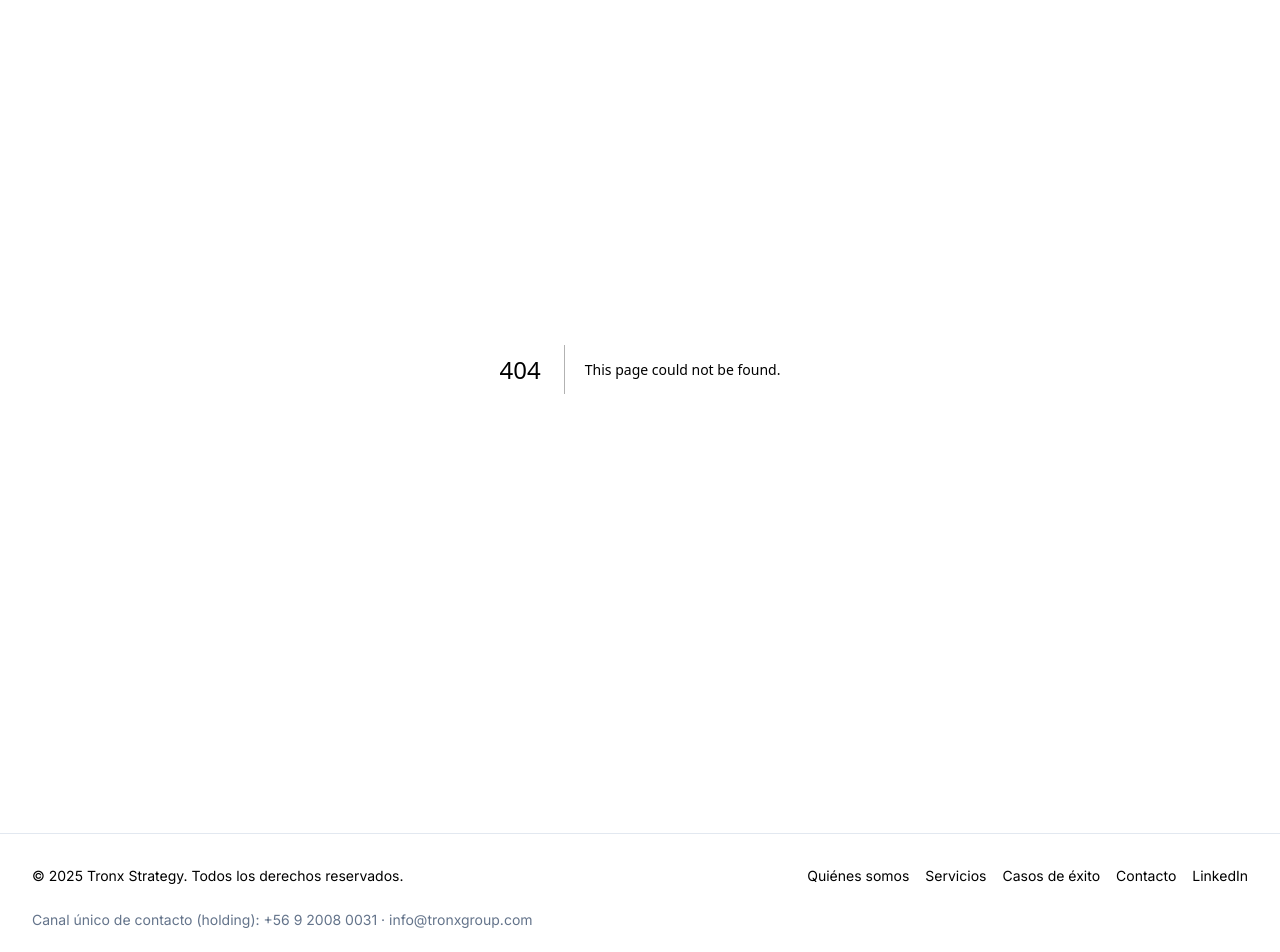
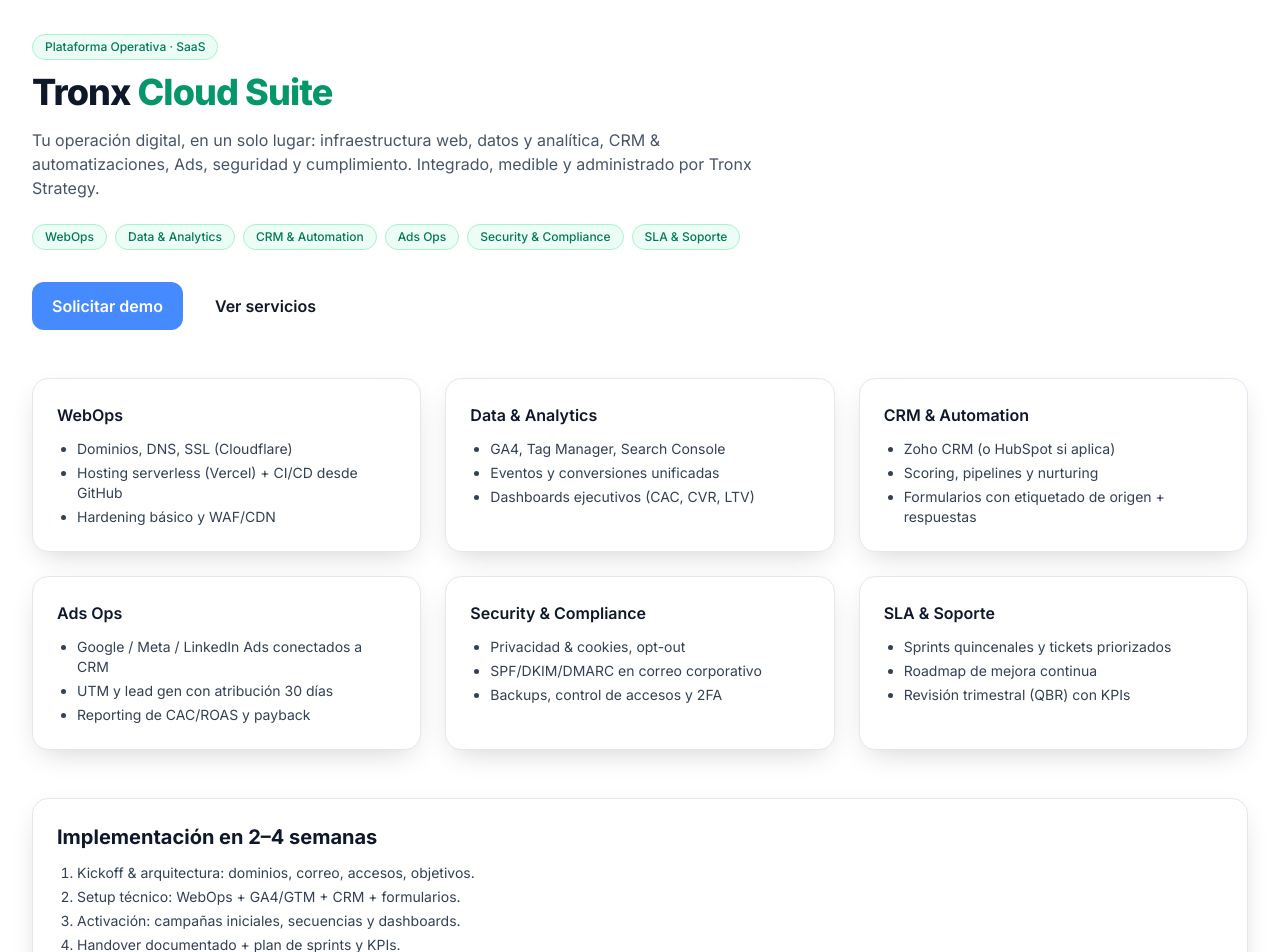
Before and after one commit to TronxGroup/Tronx-Strategy, a Next.js app: page /tronx-cloud in a window 1280 px wide. Before the commit this address had no page. Shown: the part 100-1052 px from the top of the page. Built offline with nearby package versions, Linux system fonts and the light colour scheme.

Commit message:
Create page.tsx

```diff
--- /dev/null
+++ b/app/tronx-cloud/page.tsx
@@ -0,0 +1,186 @@
+import Section from "@/components/Section";
+
+export const metadata = {
+  title: "Tronx Cloud Suite – Tronx Strategy",
+  description:
+    "Plataforma unificada para operar tu embudo digital: WebOps, Data & Analytics, CRM & Automation, Ads Ops y Security/Compliance.",
+};
+
+function Card({
+  title,
+  children,
+}: {
+  title: string;
+  children: React.ReactNode;
+}) {
+  return (
+    <div className="card p-6 border border-slate-200 shadow-sm rounded-2xl bg-white">
+      <h3 className="text-base font-semibold text-slate-900">{title}</h3>
+      <div className="mt-3 text-sm text-slate-700">{children}</div>
+    </div>
+  );
+}
+
+function Pill({ children }: { children: React.ReactNode }) {
+  return (
+    <span className="inline-flex items-center rounded-full bg-emerald-50 text-emerald-700 border border-emerald-200 px-3 py-1 text-xs font-medium">
+      {children}
+    </span>
+  );
+}
+
+export default function Page() {
+  return (
+    <Section className="py-16">
+      {/* HERO */}
+      <div className="max-w-3xl">
+        <Pill>Plataforma Operativa · SaaS</Pill>
+        <h1 className="mt-3 text-3xl md:text-4xl font-extrabold tracking-tight text-slate-900">
+          Tronx <span className="text-emerald-600">Cloud Suite</span>
+        </h1>
+        <p className="p-muted mt-4">
+          Tu operación digital, en un solo lugar: infraestructura web, datos y analítica,
+          CRM & automatizaciones, Ads, seguridad y cumplimiento. Integrado, medible y
+          administrado por Tronx Strategy.
+        </p>
+        <div className="mt-6 flex flex-wrap gap-2">
+          <Pill>WebOps</Pill>
+          <Pill>Data & Analytics</Pill>
+          <Pill>CRM & Automation</Pill>
+          <Pill>Ads Ops</Pill>
+          <Pill>Security & Compliance</Pill>
+          <Pill>SLA & Soporte</Pill>
+        </div>
+        <div className="mt-8 flex gap-3">
+          <a href="/contacto" className="btn btn-primary">Solicitar demo</a>
+          <a href="/servicios" className="btn btn-secondary">Ver servicios</a>
+        </div>
+      </div>
+
+      {/* MÓDULOS */}
+      <div className="mt-12 grid grid-cols-1 md:grid-cols-3 gap-6">
+        <Card title="WebOps">
+          <ul className="list-disc pl-5 space-y-1">
+            <li>Dominios, DNS, SSL (Cloudflare)</li>
+            <li>Hosting serverless (Vercel) + CI/CD desde GitHub</li>
+            <li>Hardening básico y WAF/CDN</li>
+          </ul>
+        </Card>
+        <Card title="Data & Analytics">
+          <ul className="list-disc pl-5 space-y-1">
+            <li>GA4, Tag Manager, Search Console</li>
+            <li>Eventos y conversiones unificadas</li>
+            <li>Dashboards ejecutivos (CAC, CVR, LTV)</li>
+          </ul>
+        </Card>
+        <Card title="CRM & Automation">
+          <ul className="list-disc pl-5 space-y-1">
+            <li>Zoho CRM (o HubSpot si aplica)</li>
+            <li>Scoring, pipelines y nurturing</li>
+            <li>Formularios con etiquetado de origen + respuestas</li>
+          </ul>
+        </Card>
+        <Card title="Ads Ops">
+          <ul className="list-disc pl-5 space-y-1">
+            <li>Google / Meta / LinkedIn Ads conectados a CRM</li>
+            <li>UTM y lead gen con atribución 30 días</li>
+            <li>Reporting de CAC/ROAS y payback</li>
+          </ul>
+        </Card>
+        <Card title="Security & Compliance">
+          <ul className="list-disc pl-5 space-y-1">
+            <li>Privacidad & cookies, opt-out</li>
+            <li>SPF/DKIM/DMARC en correo corporativo</li>
+            <li>Backups, control de accesos y 2FA</li>
+          </ul>
+        </Card>
+        <Card title="SLA & Soporte">
+          <ul className="list-disc pl-5 space-y-1">
+            <li>Sprints quincenales y tickets priorizados</li>
+            <li>Roadmap de mejora continua</li>
+            <li>Revisión trimestral (QBR) con KPIs</li>
+          </ul>
+        </Card>
+      </div>
+
+      {/* IMPLEMENTACIÓN */}
+      <div className="mt-12 card p-6 border border-slate-200 rounded-2xl bg-white">
+        <h2 className="text-xl font-bold text-slate-900">Implementación en 2–4 semanas</h2>
+        <ol className="mt-3 list-decimal pl-5 space-y-1 text-sm text-slate-700">
+          <li>Kickoff & arquitectura: dominios, correo, accesos, objetivos.</li>
+          <li>Setup técnico: WebOps + GA4/GTM + CRM + formularios.</li>
+          <li>Activación: campañas iniciales, secuencias y dashboards.</li>
+          <li>Handover documentado + plan de sprints y KPIs.</li>
+        </ol>
+        <div className="mt-4 text-xs text-slate-500">
+          * Para APCC, los leads entran a Zoho y se sincronizan automáticamente con HubSpot del equipo APCC.
+        </div>
+      </div>
+
+      {/* INTEGRACIONES */}
+      <div className="mt-12 grid grid-cols-1 md:grid-cols-2 gap-6">
+        <Card title="Integraciones nativas">
+          <p>Zoho CRM, HubSpot (si aplica), Google Workspace, GA4, GTM, Search Console, Vercel, Cloudflare, Make/Zapier.</p>
+        </Card>
+        <Card title="Operación centralizada">
+          <p>
+            Administración con cuenta maestra (tronxgroupspa@gmail.com): Ads, analítica, Search Console y Drive oficial.
+            Accesos segregados por marca y mínimo privilegio.
+          </p>
+        </Card>
+      </div>
+
+      {/* FAQ */}
+      <div className="mt-12 card p-6 border border-slate-200 rounded-2xl bg-white">
+        <h2 className="text-xl font-bold text-slate-900">Preguntas frecuentes</h2>
+        <div className="mt-4 space-y-3">
+          <details className="group rounded-lg border p-4">
+            <summary className="cursor-pointer font-medium text-slate-900">
+              ¿Puedo usar mi CRM actual?
+            </summary>
+            <p className="mt-2 text-sm text-slate-700">
+              Sí. Soportamos Zoho CRM por defecto y HubSpot cuando aplica. También integramos vía Make/Zapier.
+            </p>
+          </details>
+          <details className="group rounded-lg border p-4">
+            <summary className="cursor-pointer font-medium text-slate-900">
+              ¿Qué necesito para partir?
+            </summary>
+            <p className="mt-2 text-sm text-slate-700">
+              Accesos a dominios/hosting/ads, correo corporativo y un responsable interno para aprobaciones.
+            </p>
+          </details>
+          <details className="group rounded-lg border p-4">
+            <summary className="cursor-pointer font-medium text-slate-900">
+              ¿Cómo se miden resultados?
+            </summary>
+            <p className="mt-2 text-sm text-slate-700">
+              Configuramos eventos/conversiones en GA4 y conectamos campañas al CRM para calcular CAC, ROAS y tasa de
+              cierre (MQL→SQL→Venta).
+            </p>
+          </details>
+          <details className="group rounded-lg border p-4">
+            <summary className="cursor-pointer font-medium text-slate-900">
+              ¿Incluye creación de contenido?
+            </summary>
+            <p className="mt-2 text-sm text-slate-700">
+              Sí, cuando el plan lo contempla, y podemos sumar producción audiovisual con Dekaelo Media.
+            </p>
+          </details>
+        </div>
+      </div>
+
+      {/* CTA FINAL */}
+      <div className="mt-12 card p-6 border border-slate-200 rounded-2xl bg-gradient-to-br from-emerald-50 to-white">
+        <h2 className="text-xl font-bold text-slate-900">¿Listo para operar en la nube con métricas claras?</h2>
+        <p className="mt-2 text-sm text-slate-700">
+          Te mostramos cómo Tronx Cloud Suite integra tus activos para acelerar resultados.
+        </p>
+        <div className="mt-4 flex flex-wrap gap-3">
+          <a href="/contacto" className="btn btn-primary">Hablar con un especialista</a>
+          <a href="/casos" className="btn btn-secondary">Ver casos de éxito</a>
+        </div>
+      </div>
+    </Section>
+  );
+}
```
